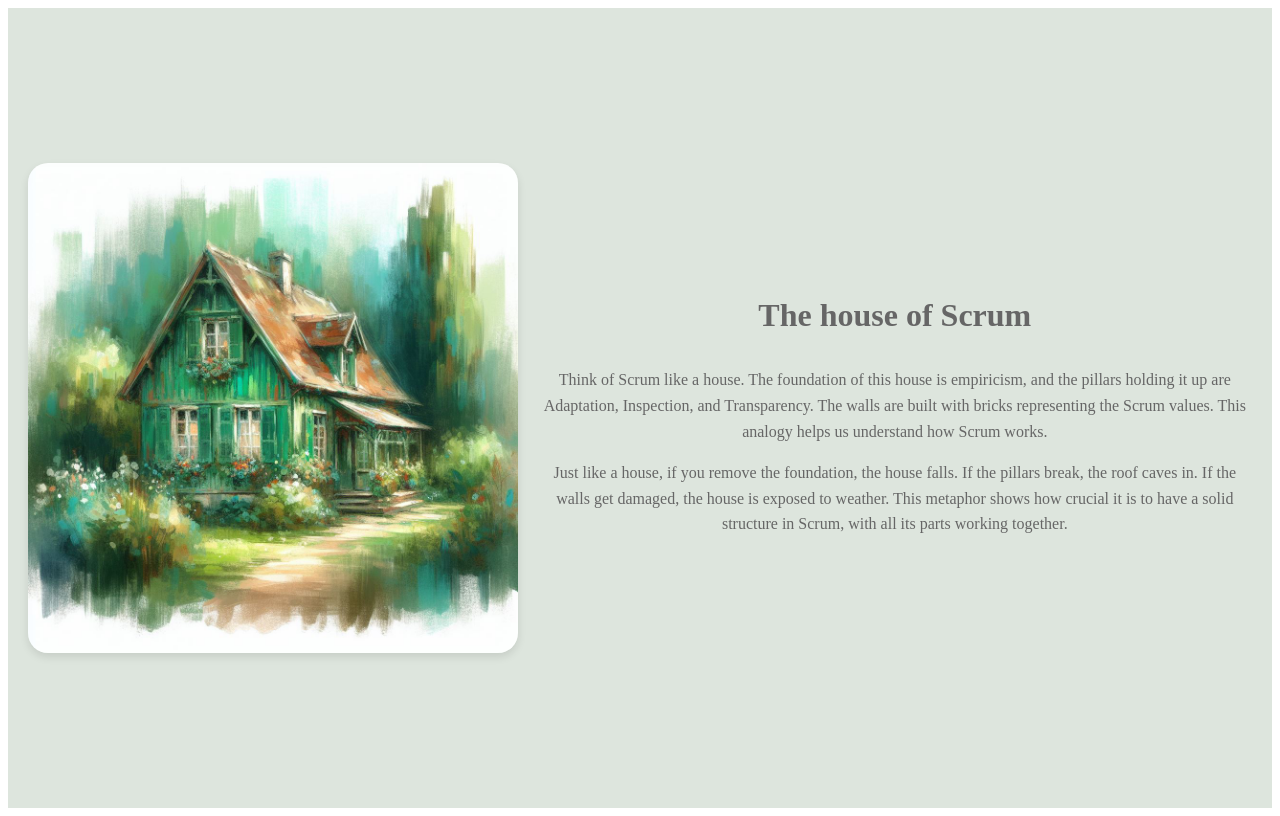
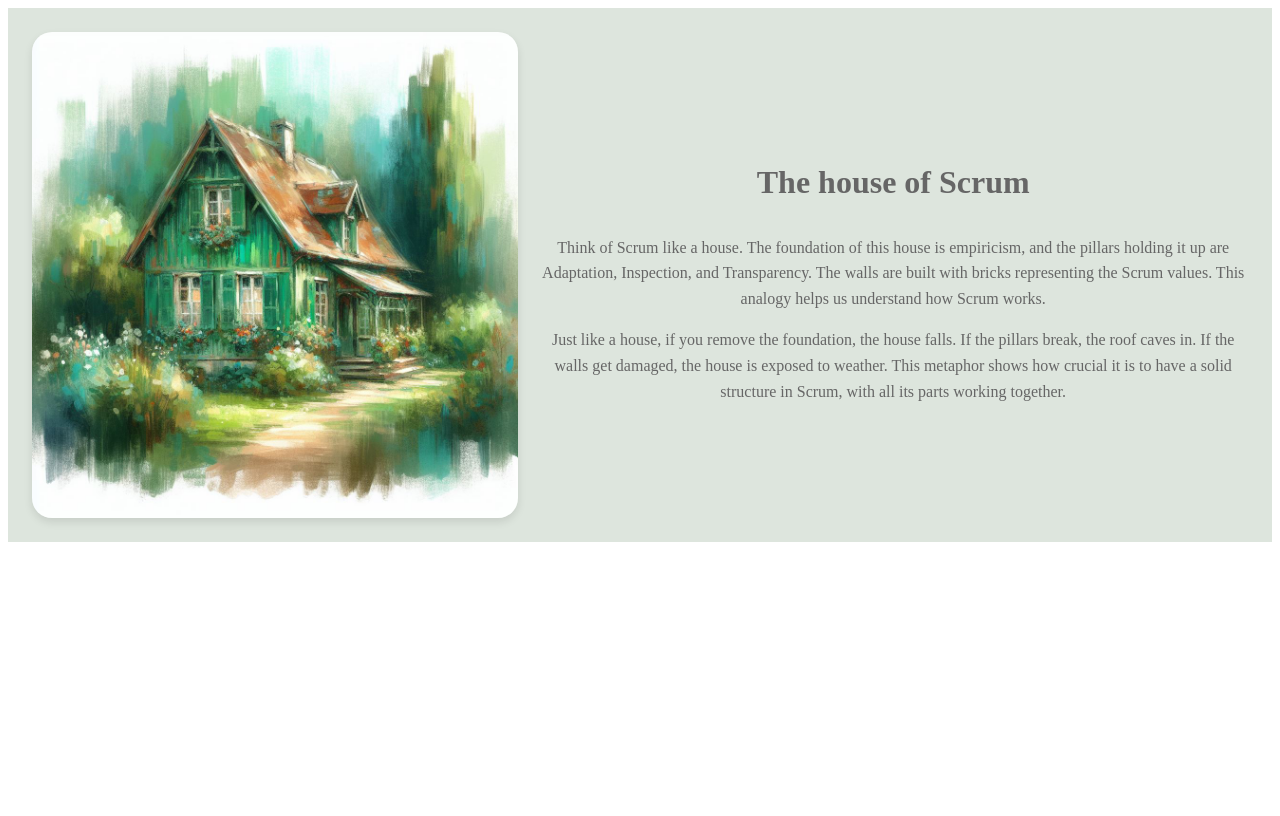
Before and after one commit to Wilma-Norman/Scrum-Project-assignment, a React (Vite) app: page /essence in a window 1280 px wide. Built offline with nearby package versions, Linux system fonts and the light colour scheme.

Commit message:
fix specificity to img styling, adjust padding for consistency over page

```diff
--- a/src/Components/Essence/HouseOfScrum/HouseOfScrum.module.css
+++ b/src/Components/Essence/HouseOfScrum/HouseOfScrum.module.css
@@ -3,13 +3,12 @@
     display: flex;
     align-items: center;
     justify-content: center;
-    height: 100vh;
-    padding: 0 10px;
+    padding: 24px;
     box-sizing: border-box;
     flex-direction: column;
 }
 
-img {
+.container img {
     border-radius: 20px;
     width: 40%;
     max-width: 300px;
@@ -33,11 +32,10 @@ img {
 
 @media screen and (min-width: 768px) {
     .container {
-        padding: 0 20px;
         flex-direction: row;
     }
 
-    img {
+    .container img {
         max-width: 50%;
         margin-bottom: 0;
         margin-right: 20px;
```
